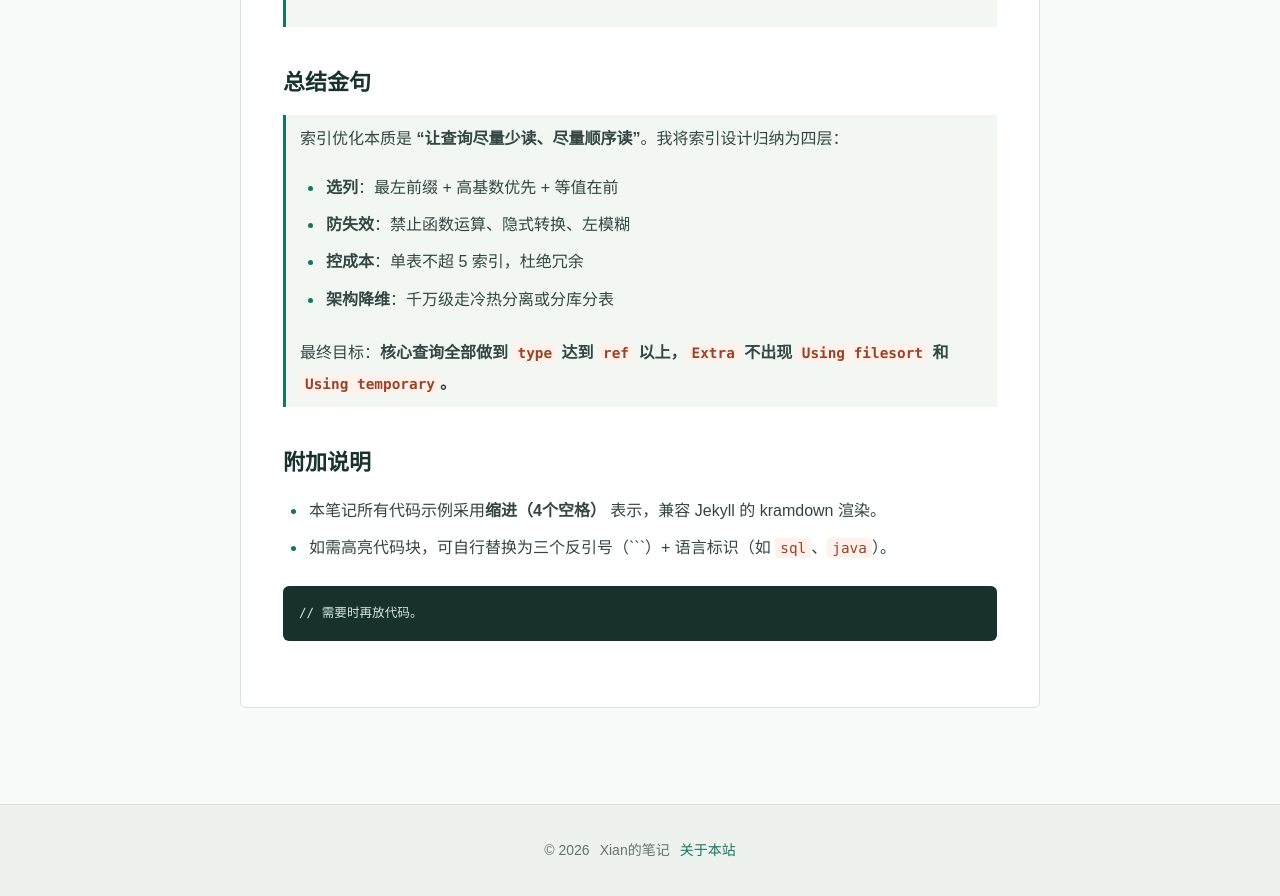
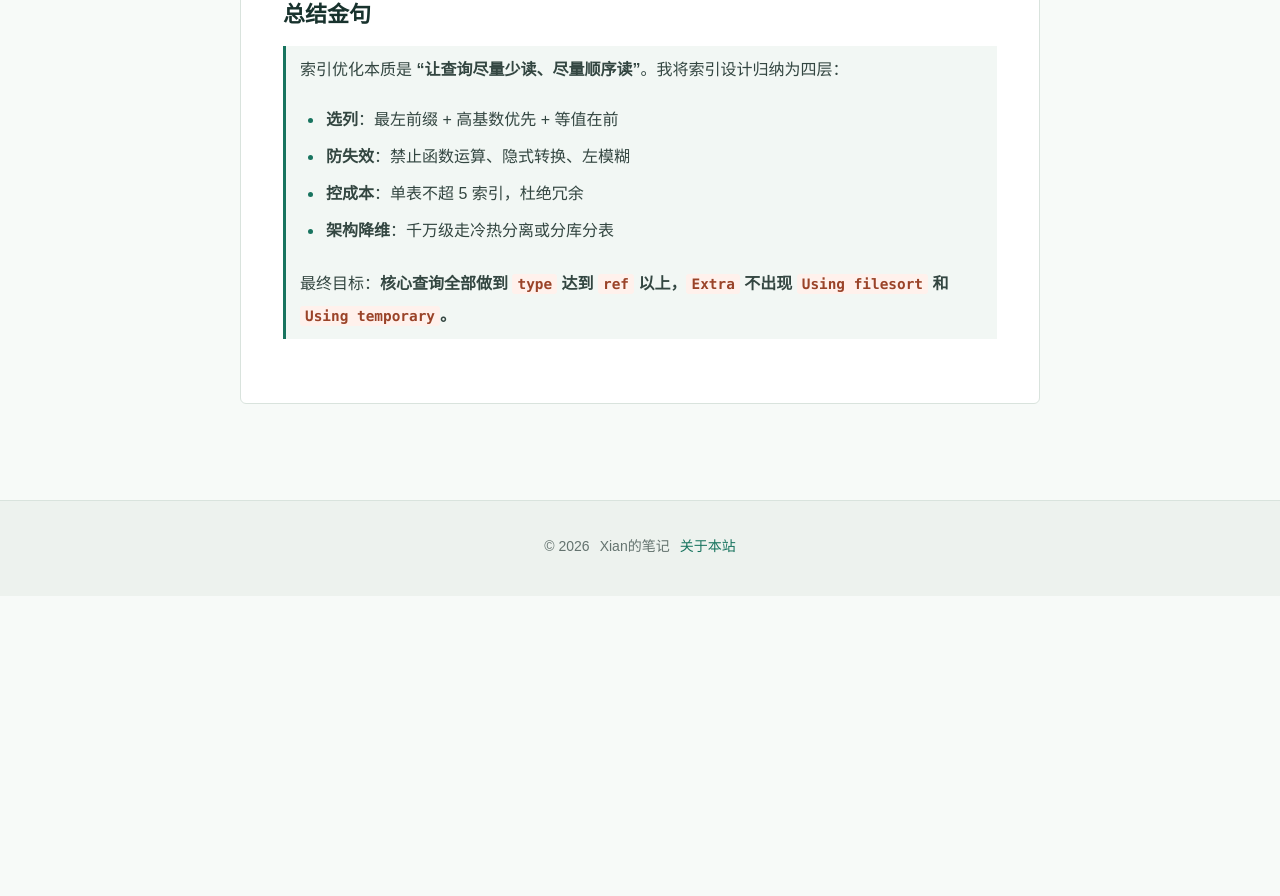
Before and after one commit to XiaoHeiXian/xiaoheixian.github.io, a Jekyll site: the page built from posts/2026-08-26-mysql-index.md, in a window 1280 px wide and 900 px high, scrolled down 4287 px. Shown: the top 896 px of the window. Built offline with Jekyll 4.4.1, drawn with Linux system fonts in a browser that asks for light colours; after the commit the page ends 4883 px from its top, so only the background shows below that.

````diff
--- a/posts/2026-08-26-mysql-index.md
+++ b/posts/2026-08-26-mysql-index.md
@@ -9,9 +9,6 @@
   - "索引优化"
 permalink: /posts/2026-08-26-mysql-index.html
 ---
-
-# 索引优化原则
-
 ## 一句话概括
 
 索引优化核心是 **“减少回表与扫描范围”**，遵循 **“选列 → 防失效 → 控成本 → 架构降维”** 四层方法论。终极目标是让所有核心查询都能走 `ref` 或 `range` 级别以上的索引，杜绝全表扫。
@@ -142,13 +139,3 @@
 > - **架构降维**：千万级走冷热分离或分库分表
 >
 > 最终目标：**核心查询全部做到 `type` 达到 `ref` 以上，`Extra` 不出现 `Using filesort` 和 `Using temporary`。**
-
-
-## 附加说明
-
-- 本笔记所有代码示例采用**缩进（4个空格）** 表示，兼容 Jekyll 的 kramdown 渲染。
-- 如需高亮代码块，可自行替换为三个反引号（```）+ 语言标识（如 `sql`、`java`）。
-
-```java
-// 需要时再放代码。
-```
````
